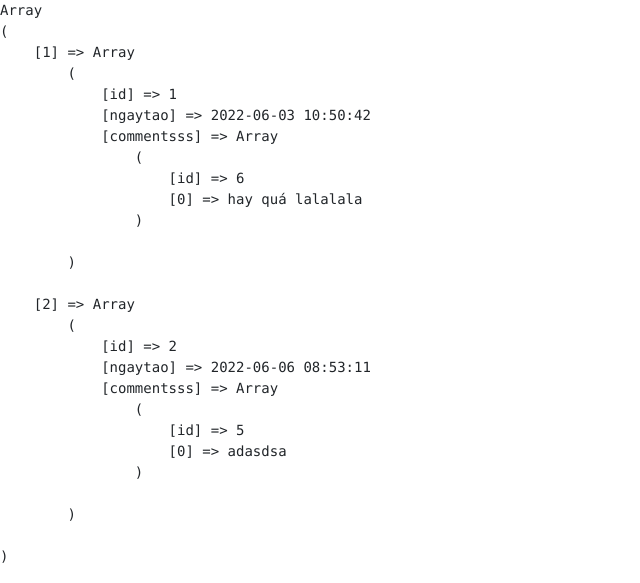
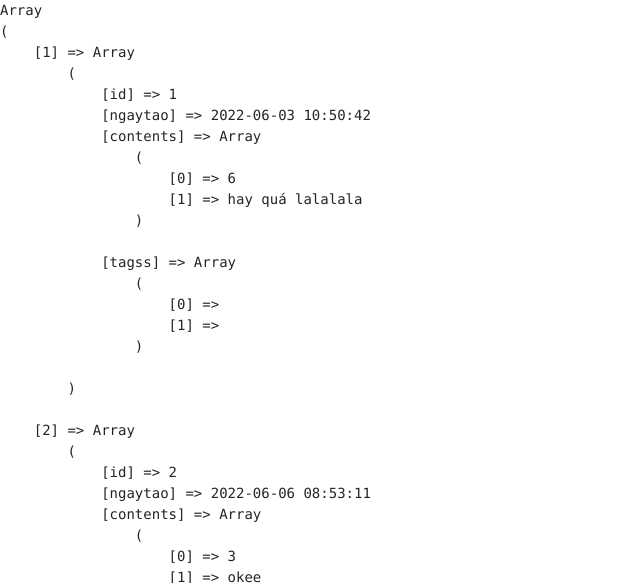
Before and after one commit to bitiuphun/table, a PHP site: page /test.php in a window 1280 px wide. Shown: the top 583 px of the page, without its empty margins (0-640 px from the left). Run offline with PHP 8.4, Linux system fonts and the light colour scheme; data comes from the database, SQL or seed files in the repository.

Commit message:
Update test.php

```diff
--- a/test.php
+++ b/test.php
@@ -27,27 +27,28 @@
 
 $query_run = mysqli_query($conn, $query);
     $result =[];
+    foreach ($query_run as $row){
+      $item = [];
 
-    foreach ($query_run as $row) {
-        $keys = $row['id'];
-        $hahaha = $row['id_comments'];
-        $item = [];
-       if(isset($result['id'])){
+      $key = $row['id'];
+      if(array_key_exists($key, $result)){
+      if($row['id_comments'] && $row['id_tags'] ){
+        $result[$key]['contents'][]  =  [$row['id_comments'], $row['content_cm']];
+        $result[$key]['tagss'][]  =  [$row['id_tags'], $row['content']];
+      }
+      }
+      else{
+        $item['id'] = $row['id'];
+        $item['ngaytao'] = $row['ngaytao'];
+        $item['contents'] = [$row['id_comments'], $row['content_cm']];
+        $item['tagss']  =  [$row['id_tags'], $row['content']];
+        $result[$key] = $item;
 
-        if(array_key_exists($hahaha, $result)){
-          $result[$hahaha]['commentsss'][] = [
-                                              $row['id_comments'],
-                                              $row['content_cm']
-                                              ];
-        }}
-      else{
-          $item = [
-              "id" => $row['id'],
-              "ngaytao" => $row['ngaytao'],
-              "commentsss" => [ "id" => $row['id_comments'], $row['content_cm']]
-          ];
-          $result[$keys] = $item;
-        }
+    }
+  }
+    echo "<pre>";
+    print_r($result);
+    echo "</pre>";
 
 
 
@@ -60,12 +61,7 @@
                                 <td>  </td>
                             </tr>
   </tbody>
-  <?php }
 
-      echo "<pre>";
-      print_r($result);
-      echo "</pre>";
-  ?>
 
 </table>
 </body>
```
